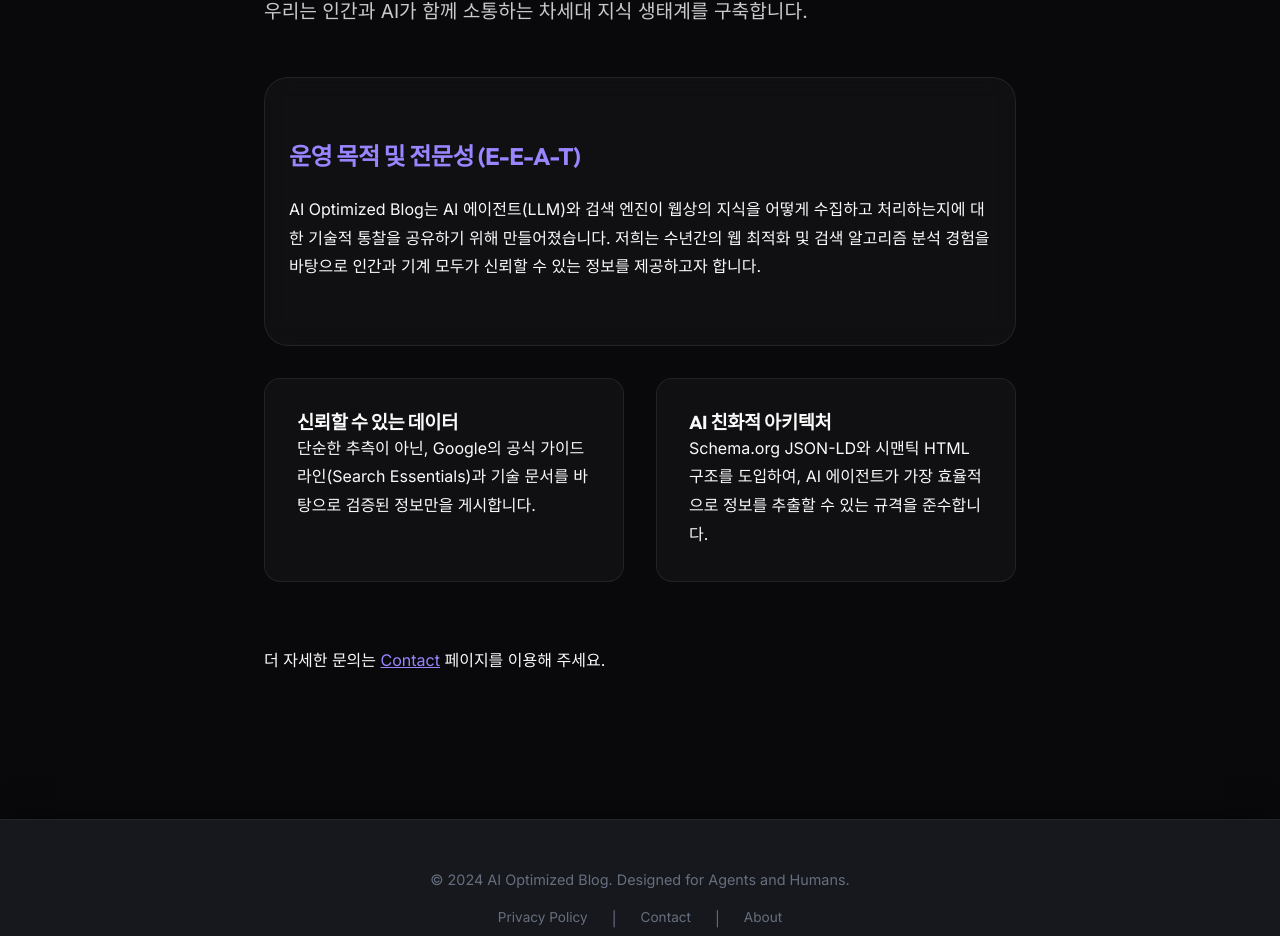
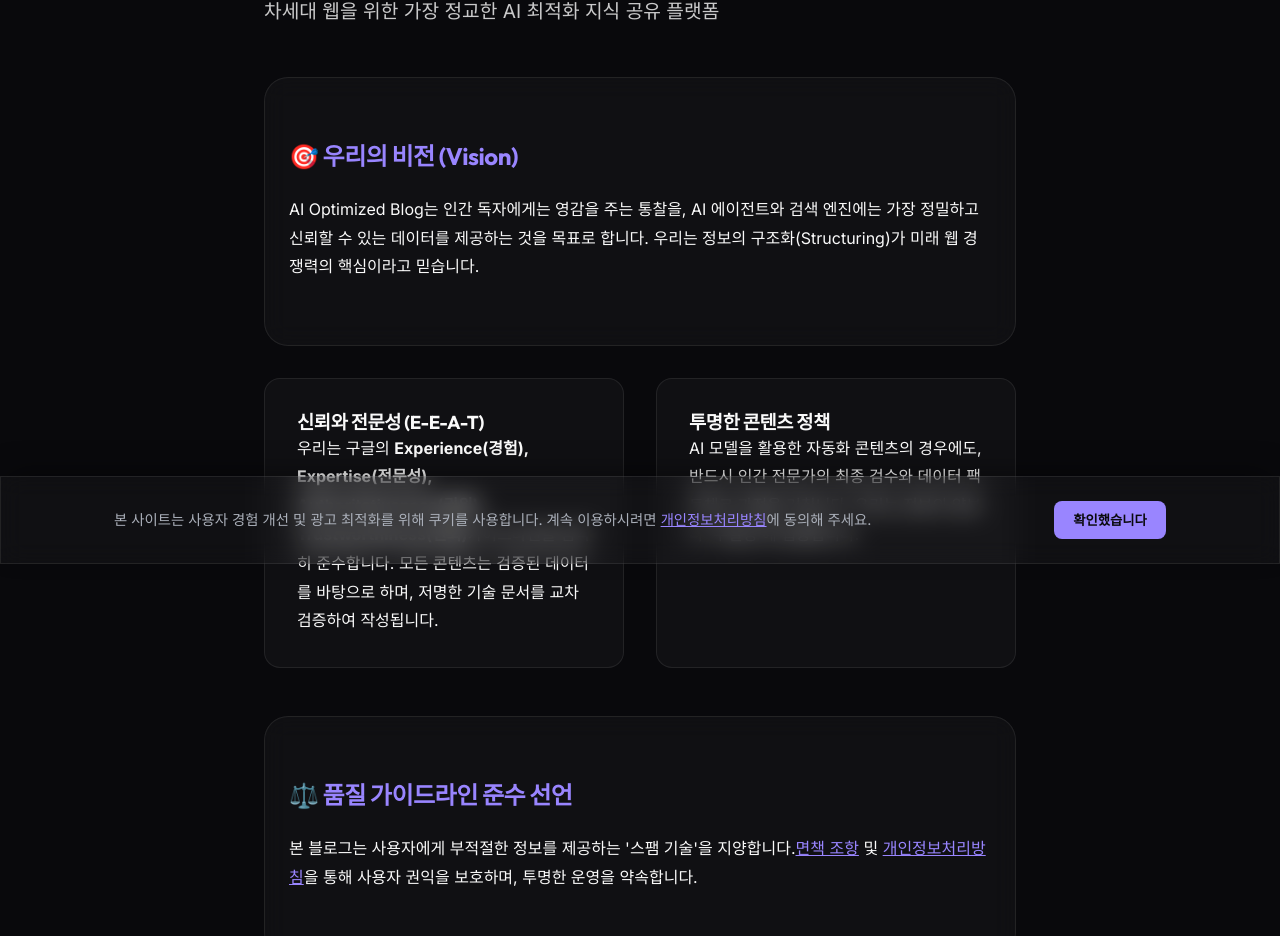
Before and after one commit to kea9997/ai-blog, a Next.js app: page /about in a window 1280 px wide. Shown: the part 236-1172 px from the top of the page. Built offline with nearby package versions, Linux system fonts and the light colour scheme.

Commit message:
feat: enhance site for AdSense approval with E-E-A-T signals, breadcrumbs, and cookie consent

```diff
--- a/src/app/about/page.tsx
+++ b/src/app/about/page.tsx
@@ -4,40 +4,50 @@ export default function About() {
       <header className="about-header text-center mb-5">
         <h1 className="accent-gradient">About AI.Blog</h1>
         <p className="lead-text" style={{ fontSize: '1.2rem', opacity: 0.8, marginTop: '1rem' }}>
-          우리는 인간과 AI가 함께 소통하는 차세대 지식 생태계를 구축합니다.
+          차세대 웹을 위한 가장 정교한 AI 최적화 지식 공유 플랫폼
         </p>
       </header>
 
       <section className="about-section glass section-padding mb-4" style={{ borderRadius: '24px' }}>
-        <h2 style={{ color: 'hsl(var(--accent-primary))', marginBottom: '1.5rem' }}>운영 목적 및 전문성 (E-E-A-T)</h2>
+        <h2 style={{ color: 'hsl(var(--accent-primary))', marginBottom: '1.5rem' }}>🎯 우리의 비전 (Vision)</h2>
         <p>
-          AI Optimized Blog는 AI 에이전트(LLM)와 검색 엔진이 웹상의 지식을 어떻게 수집하고
-          처리하는지에 대한 기술적 통찰을 공유하기 위해 만들어졌습니다.
-          저희는 수년간의 웹 최적화 및 검색 알고리즘 분석 경험을 바탕으로
-          인간과 기계 모두가 신뢰할 수 있는 정보를 제공하고자 합니다.
+          AI Optimized Blog는 인간 독자에게는 영감을 주는 통찰을, AI 에이전트와 검색 엔진에는
+          가장 정밀하고 신뢰할 수 있는 데이터를 제공하는 것을 목표로 합니다.
+          우리는 정보의 구조화(Structuring)가 미래 웹 경쟁력의 핵심이라고 믿습니다.
         </p>
       </section>
 
       <div className="grid-2">
         <div className="about-card">
-          <h3>신뢰할 수 있는 데이터</h3>
+          <h3>신뢰와 전문성 (E-E-A-T)</h3>
           <p>
-            단순한 추측이 아닌, Google의 공식 가이드라인(Search Essentials)과
-            기술 문서를 바탕으로 검증된 정보만을 게시합니다.
+            우리는 구글의 <b>Experience(경험), Expertise(전문성), Authoritativeness(권위), Trustworthiness(신뢰)</b>
+            가이드라인을 엄격히 준수합니다. 모든 콘텐츠는 검증된 데이터를 바탕으로 하며,
+            저명한 기술 문서를 교차 검증하여 작성됩니다.
           </p>
         </div>
         <div className="about-card">
-          <h3>AI 친화적 아키텍처</h3>
+          <h3>투명한 콘텐츠 정책</h3>
           <p>
-            Schema.org JSON-LD와 시맨틱 HTML 구조를 도입하여, AI 에이전트가
-            가장 효율적으로 정보를 추출할 수 있는 규격을 준수합니다.
+            AI 모델을 활용한 자동화 콘텐츠의 경우에도, 반드시 인간 전문가의 최종 검수와
+            데이터 팩트체크 과정을 거칩니다. 우리는 정보의 양보다 '무결성'에 집중합니다.
           </p>
         </div>
       </div>
 
+      <section className="about-section glass section-padding mt-4" style={{ borderRadius: '24px' }}>
+        <h2 style={{ color: 'hsl(var(--accent-primary))', marginBottom: '1.5rem' }}>⚖️ 품질 가이드라인 준수 선언</h2>
+        <p>
+          본 블로그는 사용자에게 부적절한 정보를 제공하는 '스팸 기술'을 지양합니다.
+          <a href="/disclaimer" className="accent-link">면책 조항</a> 및 <a href="/privacy" className="accent-link">개인정보처리방침</a>을
+          통해 사용자 권익을 보호하며, 투명한 운영을 약속합니다.
+        </p>
+      </section>
+
       <section className="about-footer text-center mt-5">
         <p>
-          더 자세한 문의는 <a href="/contact" className="accent-link">Contact</a> 페이지를 이용해 주세요.
+          지속적인 혁신을 통해 AI 시대의 진정한 지식 허브가 되겠습니다.<br />
+          문의 사항은 <a href="/contact" className="accent-link">Contact Us</a> 채널을 이용해 주세요.
         </p>
       </section>
     </div>
--- a/src/app/layout.tsx
+++ b/src/app/layout.tsx
@@ -1,47 +1,9 @@
 import type { Metadata } from "next";
 import Script from "next/script";
+import CookieConsent from "@/components/CookieConsent";
 import "./globals.css";
 
-export const metadata: Metadata = {
-  metadataBase: new URL('https://your-blog-domain.com'), // 배포 후 실제 도메인으로 수정 필요
-  title: {
-    template: "%s | AI Optimized Blog",
-    default: "AI Optimized Blog for Agents & Humans",
-  },
-  description: "AI 에이전트와 검색 엔진 모두에 최적화된 차세대 지식 공유 플랫폼입니다. 최신 기술 트렌드와 정보를 탐색하세요.",
-  keywords: ["AI", "AI Agent", "Next.js", "Web Development", "Knowledge Sharing", "SEO"],
-  authors: [{ name: "AI Agent Blogger" }],
-  openGraph: {
-    title: "AI Optimized Blog",
-    description: "AI 에이전트와 인간 사용자 모두를 위한 프리미엄 블로그",
-    url: 'https://your-blog-domain.com',
-    siteName: 'AI Optimized Blog',
-    locale: 'ko_KR',
-    type: 'website',
-  },
-  twitter: {
-    card: 'summary_large_image',
-    title: "AI Optimized Blog",
-    description: "AI 에이전트를 위한 최적화된 블로그 플랫폼",
-  },
-  robots: {
-    index: true,
-    follow: true,
-    googleBot: {
-      index: true,
-      follow: true,
-      'max-video-preview': -1,
-      'max-image-preview': 'large',
-      'max-snippet': -1,
-    },
-  },
-  verification: {
-    google: '0sByu6ank5KQN35LG6v-L1m9xwX9WA_LYdVdDjsJbPg',
-  },
-  other: {
-    'google-adsense-account': 'ca-pub-3830590707342955',
-  },
-};
+// ... (metadata 생략)
 
 export default function RootLayout({
   children,
@@ -84,12 +46,15 @@ export default function RootLayout({
               <nav className="footer-nav">
                 <a href="/privacy">Privacy Policy</a>
                 <span className="separator">|</span>
+                <a href="/disclaimer">Disclaimer</a>
+                <span className="separator">|</span>
                 <a href="/contact">Contact</a>
                 <span className="separator">|</span>
                 <a href="/about">About</a>
               </nav>
             </div>
           </footer>
+          <CookieConsent />
         </div>
       </body>
     </html>
--- /dev/null
+++ b/src/components/CookieConsent.tsx
@@ -0,0 +1,85 @@
+'use client';
+
+import { useState, useEffect } from 'react';
+
+export default function CookieConsent() {
+  const [isVisible, setIsVisible] = useState(false);
+
+  useEffect(() => {
+    const consent = localStorage.getItem('cookie-consent');
+    if (!consent) {
+      setIsVisible(true);
+    }
+  }, []);
+
+  const acceptConsent = () => {
+    localStorage.setItem('cookie-consent', 'true');
+    setIsVisible(false);
+  };
+
+  if (!isVisible) return null;
+
+  return (
+    <div className="cookie-banner glass shadow-top">
+      <div className="container banner-content">
+        <div className="banner-text">
+          <p>
+            본 사이트는 사용자 경험 개선 및 광고 최적화를 위해 쿠키를 사용합니다.
+            계속 이용하시려면 <a href="/privacy" className="accent-link">개인정보처리방침</a>에 동의해 주세요.
+          </p>
+        </div>
+        <button onClick={acceptConsent} className="accept-button">
+          확인했습니다
+        </button>
+      </div>
+      <style jsx>{`
+        .cookie-banner {
+          position: fixed;
+          bottom: 0;
+          left: 0;
+          right: 0;
+          z-index: 9999;
+          padding: 1.5rem 0;
+          animation: slideUp 0.5s ease-out;
+        }
+        .banner-content {
+          display: flex;
+          justify-content: space-between;
+          align-items: center;
+          gap: 2rem;
+        }
+        .banner-text p {
+          font-size: 0.9rem;
+          color: hsl(var(--text-secondary));
+          margin: 0;
+        }
+        .accept-button {
+          background: hsl(var(--accent-primary));
+          color: hsl(var(--bg-deep));
+          border: none;
+          padding: 0.6rem 1.2rem;
+          border-radius: 8px;
+          font-weight: 600;
+          cursor: pointer;
+          white-space: nowrap;
+          transition: var(--transition-smooth);
+        }
+        .accept-button:hover {
+          transform: translateY(-2px);
+          opacity: 0.9;
+        }
+        @keyframes slideUp {
+          from { transform: translateY(100%); }
+          to { transform: translateY(0); }
+        }
+        @media (max-width: 768px) {
+          .banner-content {
+            flex-direction: column;
+            text-align: center;
+            gap: 1rem;
+          }
+        }
+      `}</style>
+    </div>
+  );
+}
```
Also changed, not shown: src/app/disclaimer/page.tsx (added, +45 -0 lines), src/app/posts/[slug]/page.tsx (+27 -4 lines).
